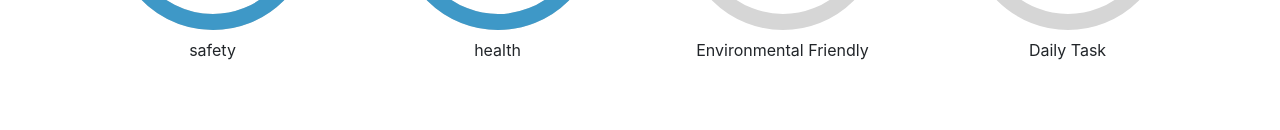
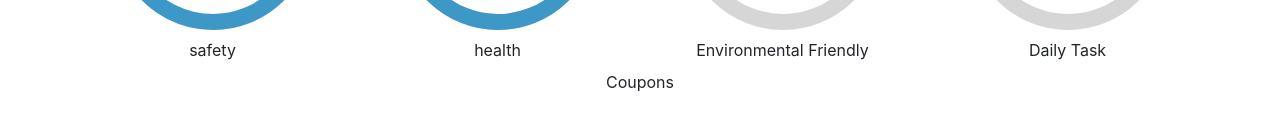
Before and after one commit to ch-neha/Stellantis, a React (Create React App) app: page / in a window 1280 px wide. Shown: the part 170-300 px from the top of the page. Built offline with nearby package versions, Linux system fonts and the light colour scheme.

Commit message:
separate coupons to a different section

```diff
--- a/package.json
+++ b/package.json
@@ -9,6 +9,7 @@
     "react": "^18.2.0",
     "react-circular-progressbar": "^2.1.0",
     "react-dom": "^18.2.0",
+    "react-scratchcard-v2": "^1.1.1",
     "react-scripts": "5.0.1",
     "web-vitals": "^2.1.4"
   },
--- a/src/App.js
+++ b/src/App.js
@@ -1,25 +1,12 @@
 import './App.css';
-import CircleProgress from './components/CircleProgress'
+import Coupons from './components/Coupons';
+import CircleProgressSection from './components/CircleProgressSection';
 
 function App() {
   return (
     <div className="App">
-      <div class="container">
-        <div class="row">
-          <div class="col-3">
-            <CircleProgress percentage={65} text={'safety'}/>
-          </div>
-          <div class="col-3">
-            <CircleProgress percentage={77} text={'health'}/>
-          </div>
-          <div class="col-3">
-            <CircleProgress percentage={33} text={'Environmental Friendly'}/>
-          </div>
-          <div class="col-3">
-            <CircleProgress percentage={26} text={'Daily Task'}/>
-          </div>
-        </div>
-      </div>
+      <CircleProgressSection/>
+      <Coupons/>
     </div>
   );
 }
--- /dev/null
+++ b/src/components/CircleProgressSection.js
@@ -0,0 +1,25 @@
+import React from 'react'
+import CircleProgress from './CircleProgress'
+
+export default function CircleProgressSection() {
+  return (
+    <div>
+        <div class="container">
+            <div class="row">
+            <div class="col-3">
+                <CircleProgress percentage={65} text={'safety'}/>
+            </div>
+            <div class="col-3">
+                <CircleProgress percentage={77} text={'health'}/>
+            </div>
+            <div class="col-3">
+                <CircleProgress percentage={33} text={'Environmental Friendly'}/>
+            </div>
+            <div class="col-3">
+                <CircleProgress percentage={26} text={'Daily Task'}/>
+            </div>
+            </div>
+        </div>
+    </div>
+  )
+}
--- /dev/null
+++ b/src/components/Coupons.js
@@ -0,0 +1,7 @@
+import React from 'react'
+
+export default function Coupons() {
+  return (
+    <div>Coupons</div>
+  )
+}
```
Also changed, not shown: 1 other file (tests, documents, lock files or other folders).
